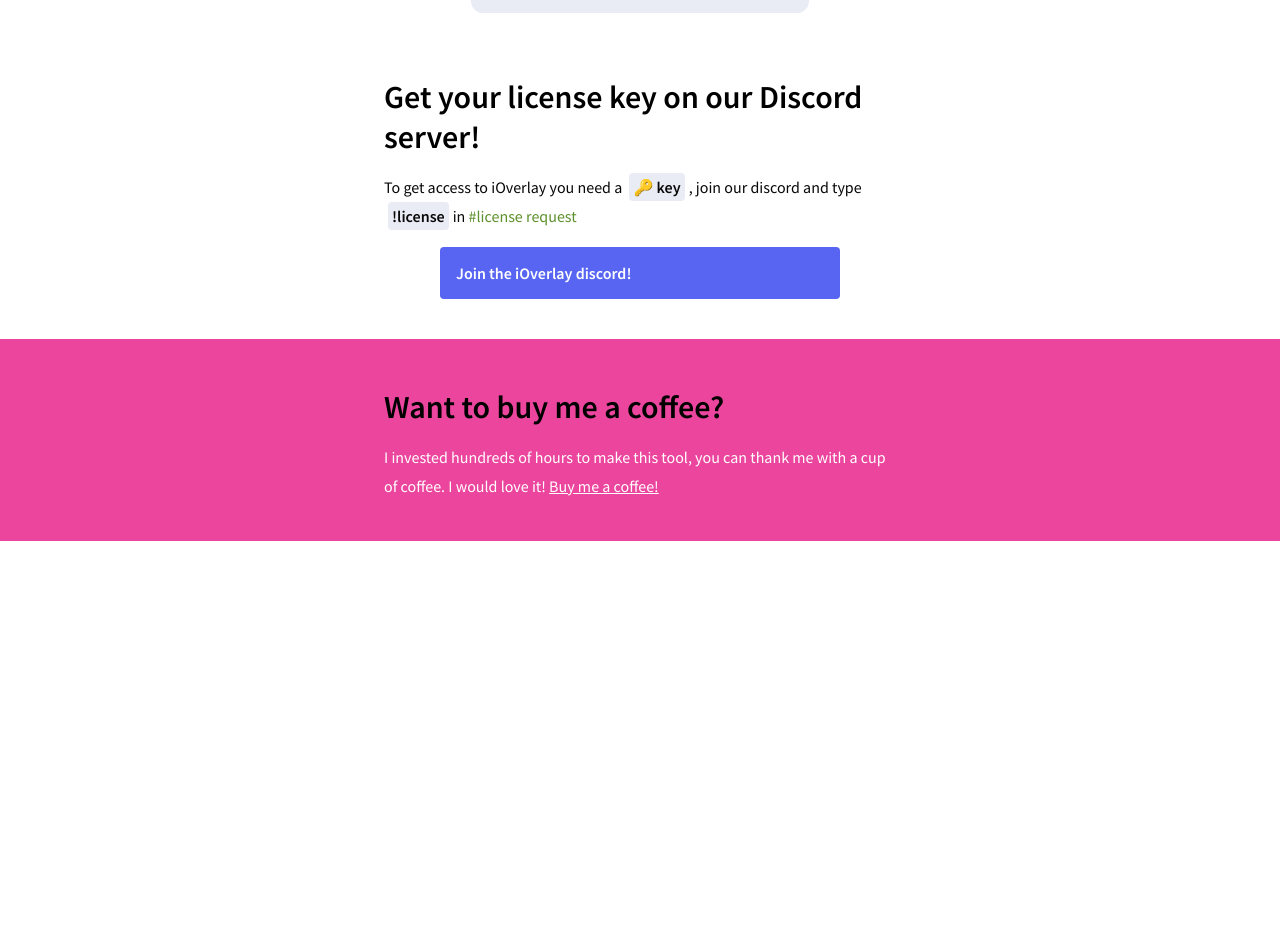
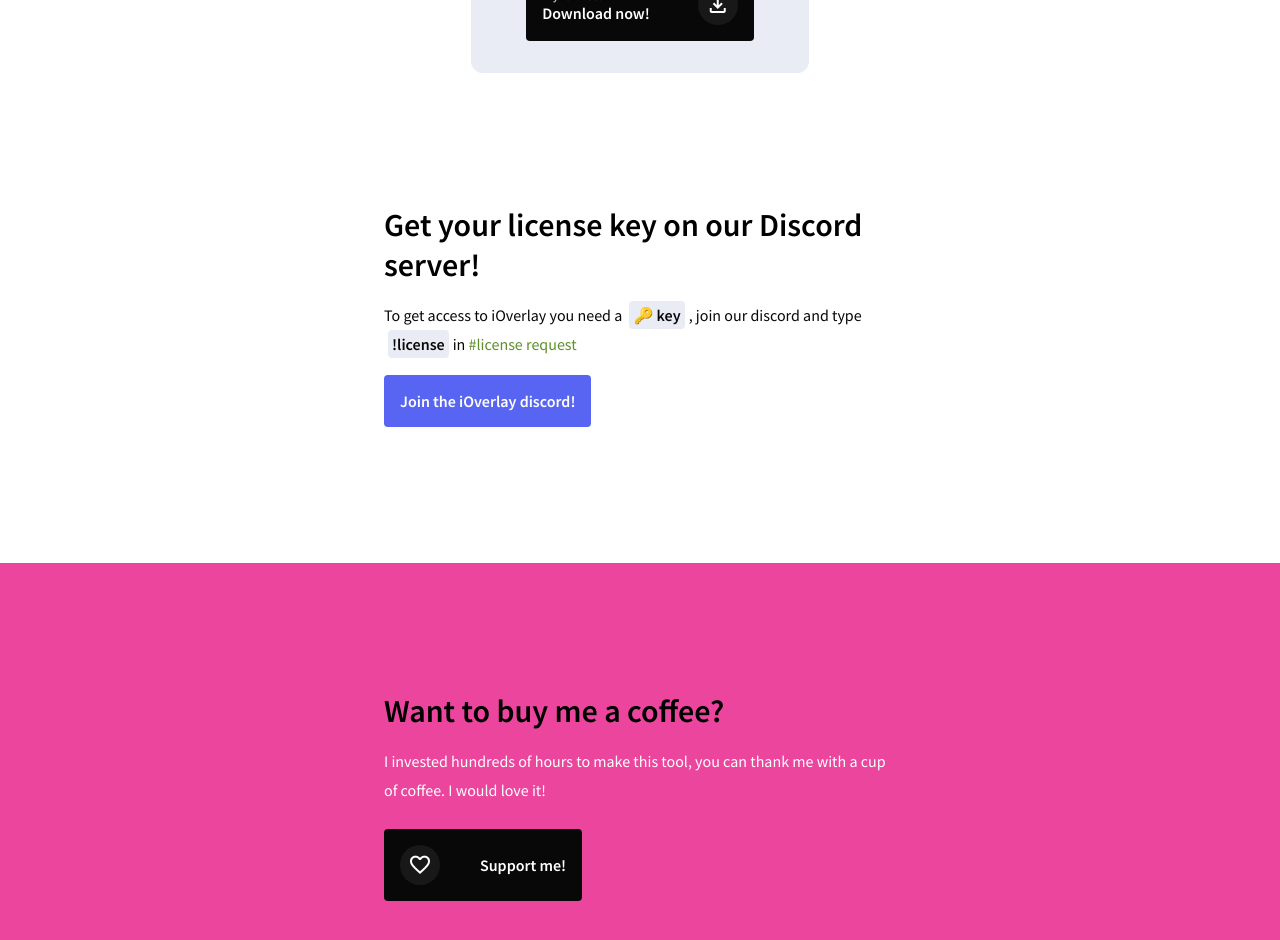
Before and after one commit to stefhe/iOverlay-landing, a plain HTML site: page index.html in a window 1280 px wide. Shown: the part 1840-2780 px from the top of the page. Before the commit the page ends 2381 px from the top, so only its background shows below. Drawn offline with nearby package versions, Linux system fonts and the light colour scheme.

Commit message:
Container & margins fixes
.. it's that time again

```diff
--- a/base.less
+++ b/base.less
@@ -31,9 +31,14 @@
 // rules for each section so spacing is evenly aligned
 .section {
     margin: 2.4rem 0;
+    padding: 6rem 0 0 0;
+
+    // &:first-of-type {
+    //     margin: 0 0 6rem 0;
+    // }
 
     &:last-of-type {
-        margin: 0 0 0 0;
+        margin: 12rem 0 0 0;
     }
 }
 
@@ -232,7 +237,7 @@
 
 .buy-me {
     background: @pink;
-    padding: 4.0rem 0;
+    padding: 12rem 0;
 
     & p {
     color: #fff;
@@ -296,17 +301,21 @@
     justify-content: center;
 }
 
+.flex-left {
+    display: flex;
+}
+
 .button {
     display: inline-flex;
     justify-content: space-between;
     align-items: center;
     // background: #090808;
-    margin: 16px 0;
-    padding: 16px;
+    margin: 1.6rem 0;
+    padding: 1.6rem;
     color: #fff;
     font-size: 1.6rem;
-    border-radius: 4px;
-    width: 400px;
+    border-radius: 0.4rem;
+    width: auto;
     .animation;
 
     @media @mobile {
@@ -343,10 +352,6 @@
         flex-direction: column;
         font-weight: bold;
 
-        @media @mobile {
-            margin: 0 3.2rem 0 0;
-        }
-
         & span {
             font-size: 1.2rem;
             opacity: 0.75;
@@ -363,6 +368,23 @@
         border-radius: 100%;
         .animation;
 
+        &-left {
+            margin: 0 4rem 0 0;
+
+            @media @mobile {
+                margin: 0 2.4rem 0 0;
+            }
+        }
+
+        &-right {
+            margin: 0 0 0 4.8rem;
+
+            @media @mobile {
+                margin: 0 0 0 2.4rem;
+            }
+        }
+
+
         & span {
             margin: 0 0 0 8px;
         }
@@ -370,10 +392,7 @@
 
     &:hover {
         // background color in specific variabel
-        // color: #090808;
         cursor: pointer;
-        // padding: 20px;
-        // margin: 12px;
 
             & .button--icon {
                 background: #6CA744;
--- a/index.html
+++ b/index.html
@@ -29,7 +29,7 @@
                     <span>Try for free!</span>
                     Download now!
                 </div>
-                <div class="button--icon">
+                <div class="button--icon button--icon-right">
                     <span class="material-symbols-outlined">
                     download
                     </span>
@@ -38,17 +38,6 @@
             <div class="version">
                 <p>v0.9.33</p>
             </div>
-            <!-- <div class="button button--main">
-                <div class="button--text">
-                    <span>Try for free!</span>
-                    Download now!
-                </div>
-                <div class="button--icon">
-                    <span class="material-symbols-outlined">
-                    download
-                    </span>
-                </div>
-            </div> -->
         </div>
     </div>
 </div>
@@ -87,23 +76,12 @@
                             <span>Try for free!</span>
                             Download now!
                         </div>
-                        <div class="button--icon">
+                        <div class="button--icon button--icon-right">
                             <span class="material-symbols-outlined">
                             download
                             </span>
                         </div>
                     </a>
-                    <!-- <div class="button button--main button--included">
-                        <div class="button--text">
-                            <span>Try for free!</span>
-                            Download now!
-                        </div>
-                        <div class="button--icon">
-                            <span class="material-symbols-outlined">
-                            download
-                            </span>
-                        </div>
-                    </div> -->
                 </div>
             </div>
         </div>
@@ -114,17 +92,12 @@
     <div class="container">
         <h2>Get your license key on our Discord server!</h2>
         <p>To get access to iOverlay you need a <span>🔑 key</span>, join our discord and type <span>!license</span>in <a href="https://discord.com/channels/707537587400867892/978415601636741151">#license request</a></p>
-        <div class="flex-center">
+        <div class="flex-left">
             <a href="https://discord.gg/qV4Sq4z8Fm" class="button button--discord">
                 <div class="button--text">
                     Join the iOverlay discord!
                 </div>
             </a>
-            <!-- <div class="button button--discord">
-                <div class="button--text">
-                    Join the iOverlay discord!
-                </div>
-            </div> -->
         </div>
     </div>
 </div>
@@ -133,7 +106,18 @@
     <div class="container">
         <h2>Want to buy me a coffee?</h2>
         <p>I invested hundreds of hours to make this tool, you can thank me with a cup of coffee. I would love it!
-            <a href="">Buy me a coffee!</a>
+            <div class="flex-left">
+                <a href="#" class="button button--main button--included">
+                    <div class="button--icon button--icon-left">
+                        <span class="material-symbols-outlined">
+                            favorite
+                        </span>
+                    </div>
+                    <div class="button--text">
+                        Support me!
+                    </div>
+                </a>
+            </div>
         </p>
     </div>
 </div>
```
Also changed, not shown: base.css.
